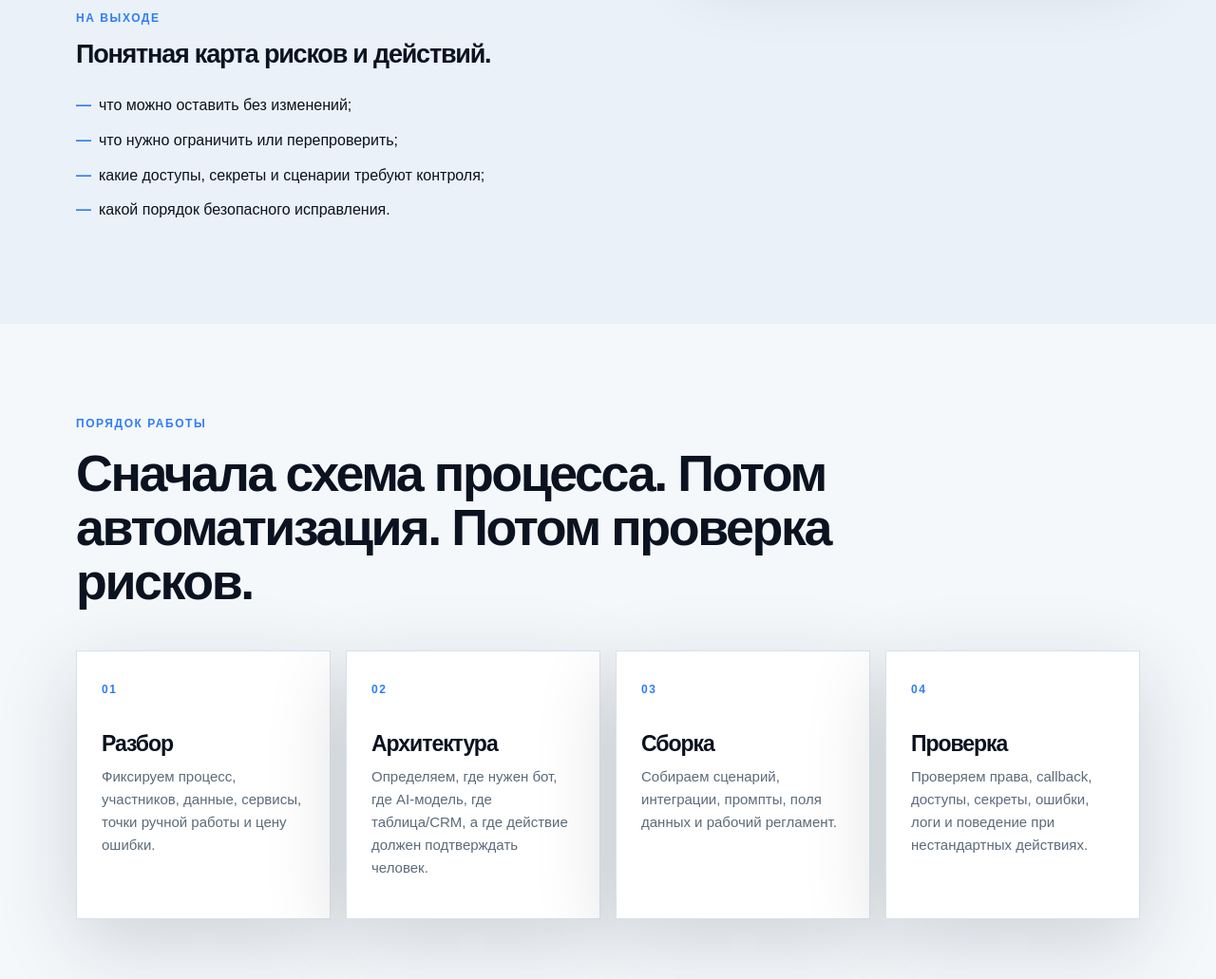
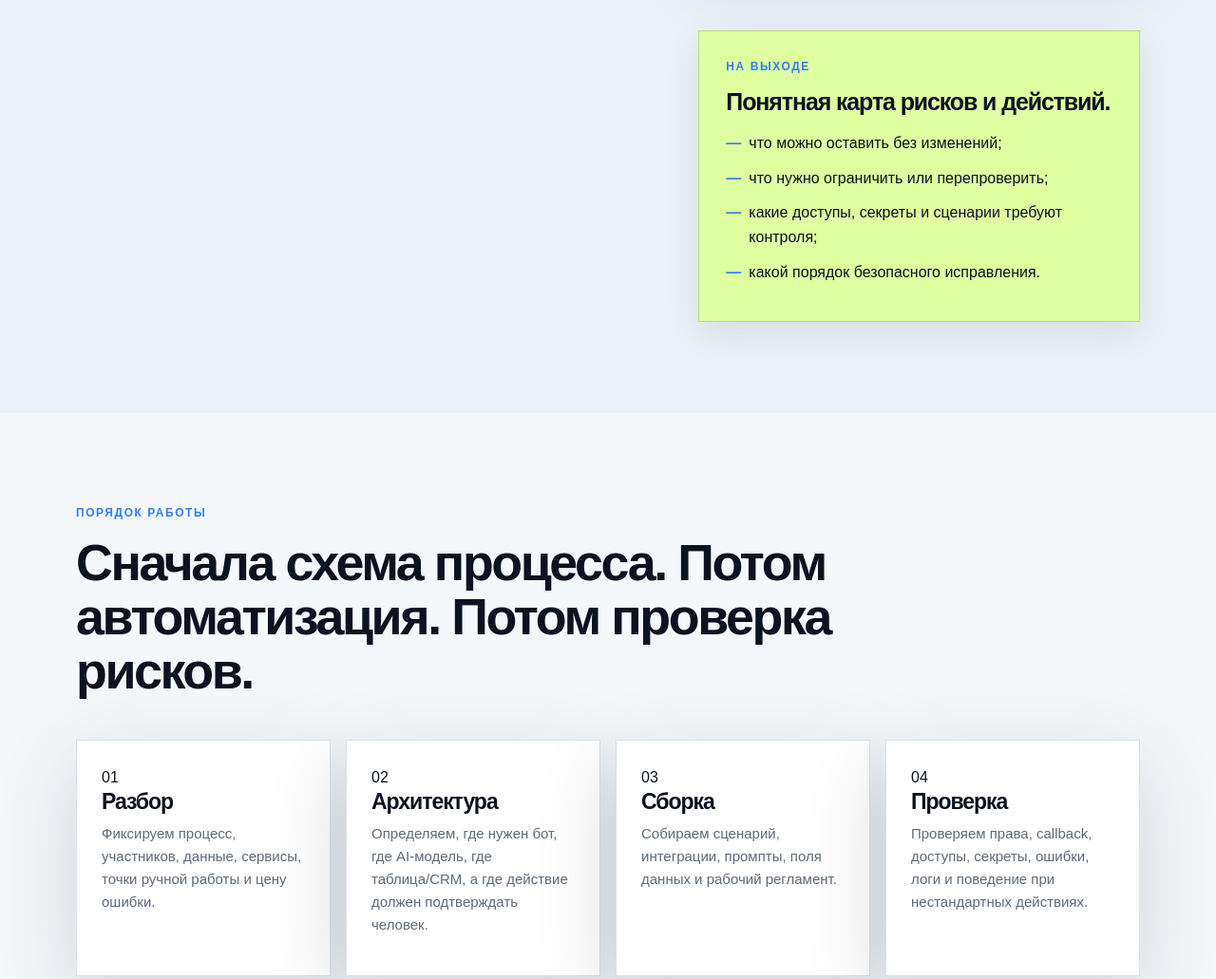
Before and after one commit to lehamvd757-tech/My-name-, a plain HTML site: page index.html in a window 1280 px wide. Shown: the part 3020-4051 px from the top of the page at 95% size. Drawn offline with Linux system fonts and the light colour scheme.

Commit message:
Refine audit layout without numeric markers

```diff
--- a/assets/styles.css
+++ b/assets/styles.css
@@ -10,6 +10,7 @@
   --blue: #2f7df6;
   --white: #ffffff;
   --shadow: 0 24px 80px rgba(7, 17, 31, 0.16);
+  --shadow-soft: 0 12px 34px rgba(7, 17, 31, 0.09);
 }
 
 * {
@@ -152,10 +153,7 @@ a {
 
 .eyebrow,
 .kicker,
-.panel-status,
-.card-number,
-.step span,
-.audit-item span {
+.panel-status {
   margin: 0 0 14px;
   color: var(--accent);
   font-size: 12px;
@@ -164,10 +162,7 @@ a {
   text-transform: uppercase;
 }
 
-.kicker,
-.card-number,
-.step span,
-.audit-item span {
+.kicker {
   color: var(--blue);
 }
 
@@ -358,6 +353,24 @@ h3 {
   gap: 14px;
 }
 
+.audit-result {
+  grid-column: 2;
+  margin-top: 22px;
+  padding: 28px;
+  background: #dfffa1;
+  border: 1px solid #bade73;
+  box-shadow: var(--shadow-soft);
+}
+
+.audit-result h3 {
+  margin: 0;
+  font-size: 25px;
+}
+
+.audit-result .check-list {
+  margin-top: 18px;
+}
+
 .audit-item {
   padding: 22px;
 }
@@ -386,7 +399,7 @@ h3 {
 }
 
 .step h3 {
-  margin: 34px 0 10px;
+  margin: 0 0 10px;
   font-size: 23px;
 }
 
@@ -459,6 +472,7 @@ h3 {
   .contact-grid,
   .audit-grid,
   .two-columns {
+
     grid-template-columns: 1fr;
   }
 
@@ -469,6 +483,10 @@ h3 {
 
   .steps {
     grid-template-columns: repeat(2, minmax(0, 1fr));
+  }
+
+  .audit-result {
+    grid-column: auto;
   }
 }
 
```
